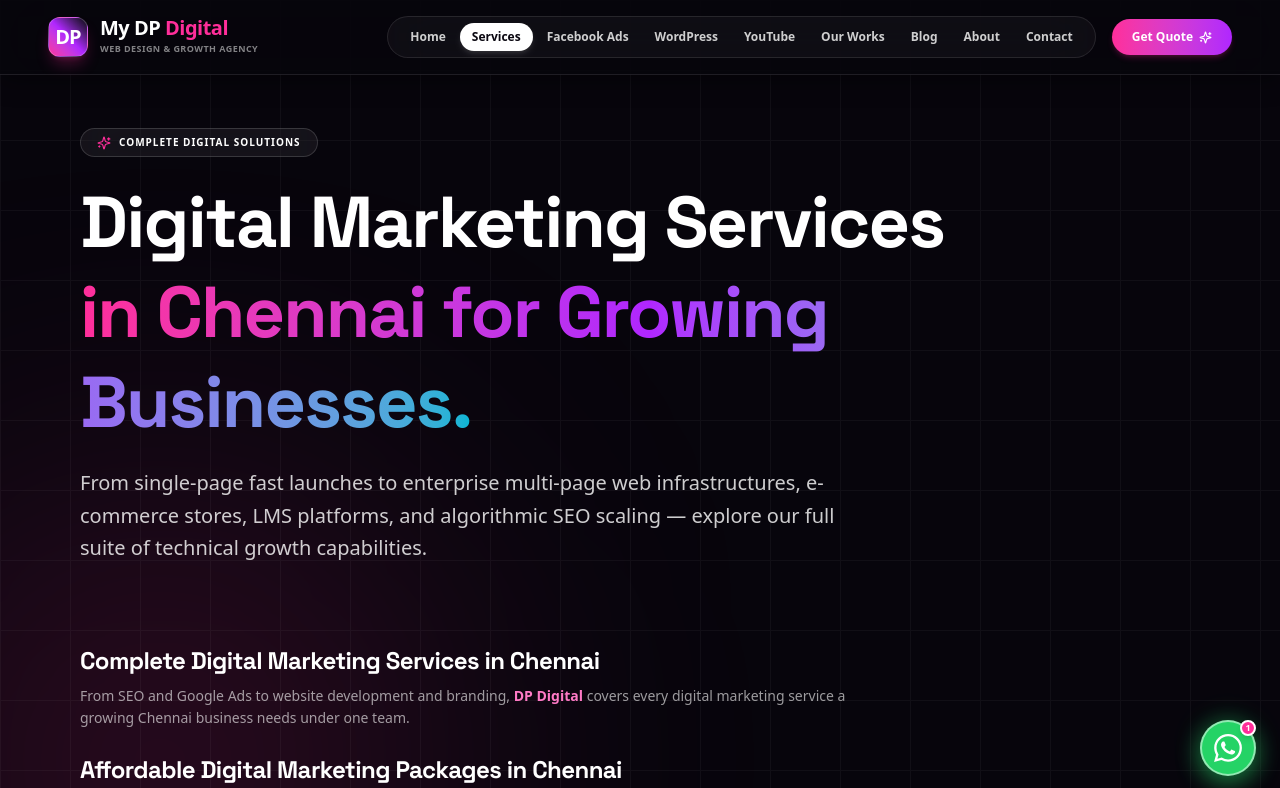
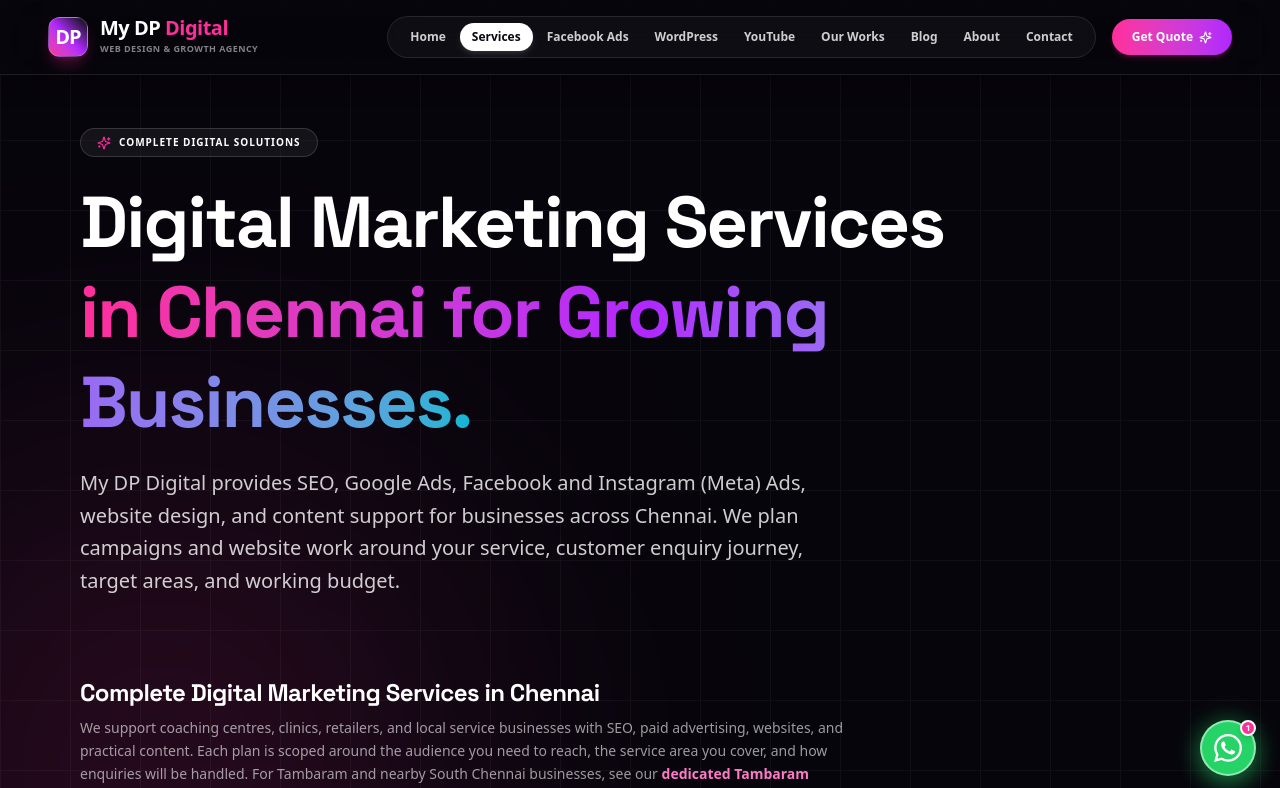
Before and after one commit to deenapriyanka00217-arch/my-dp-Digital, a React (Vite) app: page /services in a window 1280 px wide. Shown: the top 788 px of the page. Built offline with nearby package versions, Linux system fonts and the light colour scheme.

Commit message:
Clarify Chennai-wide services and Tambaram location path

```diff
--- a/src/pages/Services.tsx
+++ b/src/pages/Services.tsx
@@ -275,7 +275,7 @@ const SERVICES_JSON_LD = [
     },
     areaServed: 'Chennai, Tamil Nadu, India',
     description:
-      'Digital marketing, website design, SEO, and Google Ads packages for small and mid-sized businesses in Chennai, with pricing built for real budgets.',
+      'Digital marketing services for Chennai businesses, including SEO, Google Ads, Facebook and Instagram advertising, website design, and content support for small and mid-sized businesses.',
   },
   {
     '@context': 'https://schema.org',
@@ -292,7 +292,7 @@ const ServicesPage = () => {
     <>
     <PageSEO
       title="Digital Marketing Services in Chennai | My DP Digital"
-      description="Explore SEO, Google Ads, social media advertising, website development and content services for Chennai businesses."
+      description="Digital marketing agency in Chennai offering SEO, Google Ads, Facebook and Instagram Ads, website design and content services for coaching centres, clinics and local businesses."
       canonicalPath="/services"
       jsonLd={SERVICES_JSON_LD}
     />
@@ -324,7 +324,7 @@ const ServicesPage = () => {
             </span>
           </h1>
           <p className="text-base sm:text-xl text-white/80 leading-relaxed font-normal max-w-3xl">
-            From single-page fast launches to enterprise multi-page web infrastructures, e-commerce stores, LMS platforms, and algorithmic SEO scaling — explore our full suite of technical growth capabilities.
+            My DP Digital provides SEO, Google Ads, Facebook and Instagram (Meta) Ads, website design, and content support for businesses across Chennai. We plan campaigns and website work around your service, customer enquiry journey, target areas, and working budget.
           </p>
         </div>
 
@@ -334,11 +334,10 @@ const ServicesPage = () => {
             Complete Digital Marketing Services in Chennai
           </h2>
           <p className="text-xs sm:text-sm text-white/60 mt-2 leading-relaxed">
-            From SEO and Google Ads to website development and branding,{' '}
-            <Link to="/" className="text-[#FF7AC6] font-semibold hover:underline">
-              DP Digital
-            </Link>{' '}
-            covers every digital marketing service a growing Chennai business needs under one team.
+            We support coaching centres, clinics, retailers, and local service businesses with SEO, paid advertising, websites, and practical content. Each plan is scoped around the audience you need to reach, the service area you cover, and how enquiries will be handled. For Tambaram and nearby South Chennai businesses, see our{' '}
+            <Link to="/tambaram" className="text-[#FF7AC6] font-semibold hover:underline">
+              dedicated Tambaram digital marketing service area
+            </Link>.
           </p>
         </div>
 
```
